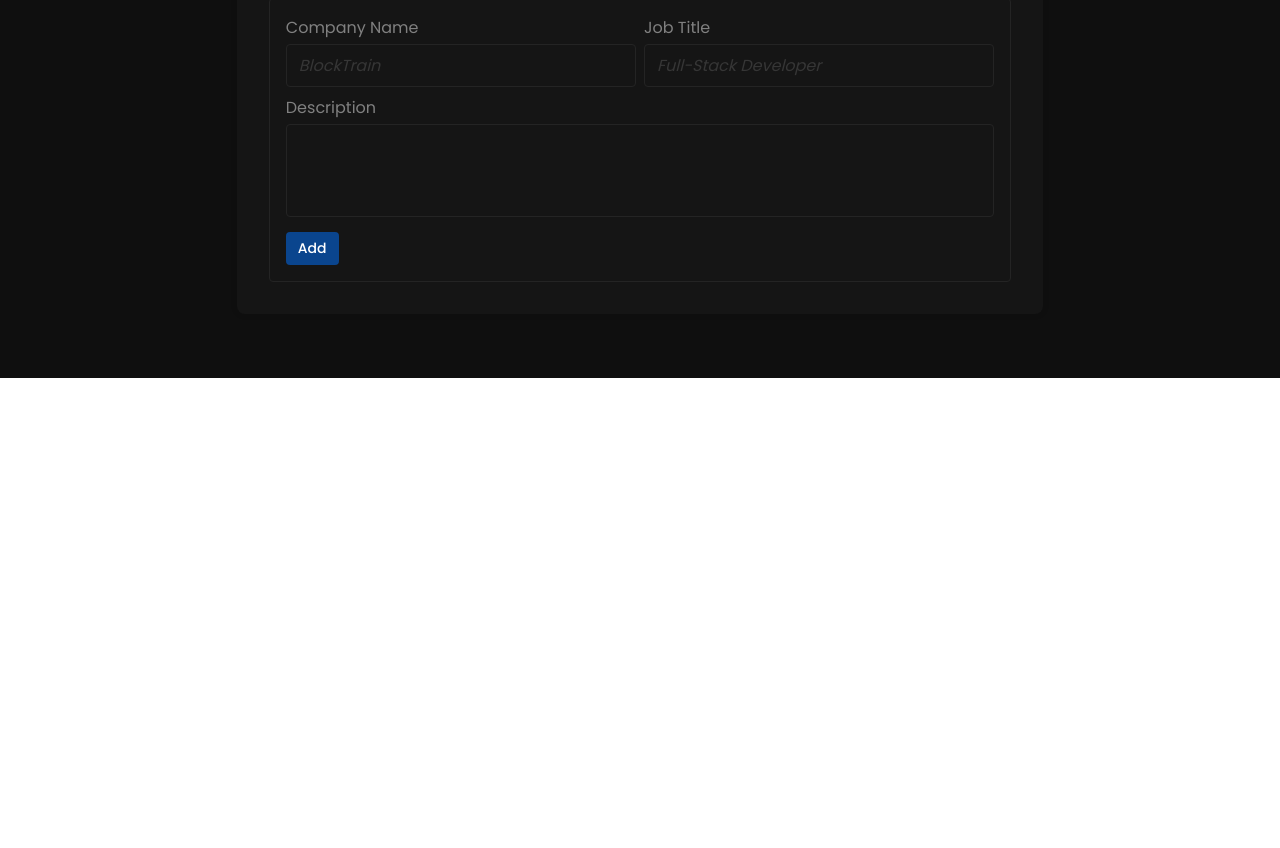
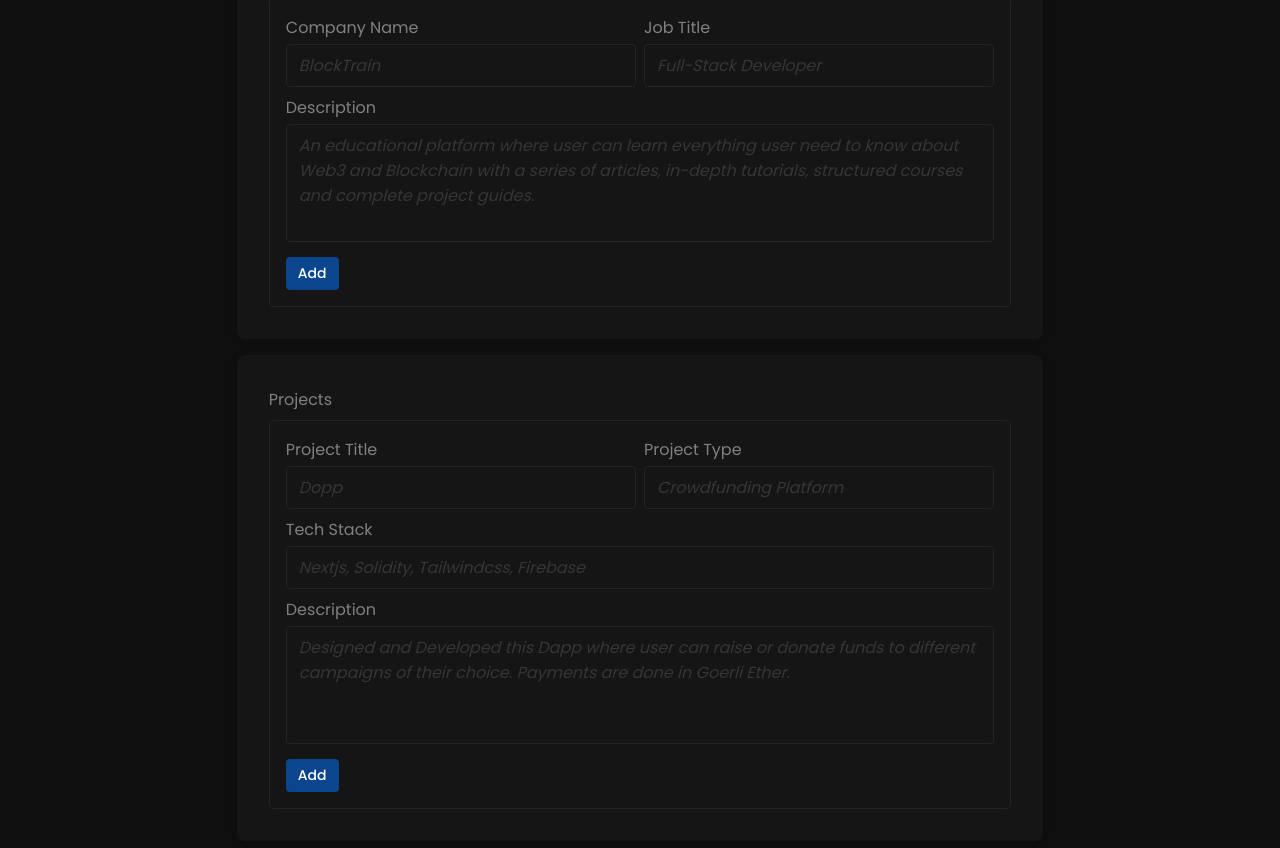
Before and after one commit to harshpandey002/devPool, a Next.js app: page /profile/create in a window 1280 px wide. Shown: the part 1160-2008 px from the top of the page. Before the commit the page ends 1538 px from the top, so only its background shows below. Built offline with nearby package versions, Linux system fonts and the light colour scheme.

Commit message:
Project Form UI

```diff
--- a/pages/profile/create.jsx
+++ b/pages/profile/create.jsx
@@ -21,22 +21,23 @@
   about: "",
 };
 
+const expDefaultValues = {
+  companyName: "",
+  jobTitle: "",
+  description: "",
+};
+
+const projDefaultValues = {
+  title: "",
+  projectType: "",
+  techStack: "",
+  description: "",
+};
+
 export default function CreateProfile() {
   const [skills, setSkills] = useState("");
-  const [experiences, setExperiences] = useState([
-    {
-      companyName: "",
-      jobTitle: "",
-      description: "",
-    },
-  ]);
-  const [projects, setProjects] = useState([
-    {
-      title: "",
-      techStack: "",
-      description: "",
-    },
-  ]);
+  const [experiences, setExperiences] = useState([expDefaultValues]);
+  const [projects, setProjects] = useState([projDefaultValues]);
   const {
     register,
     handleSubmit,
@@ -79,6 +80,7 @@
         </div>
         <Skills skills={skills} setSkills={setSkills} />
         <Experience experiences={experiences} setExperiences={setExperiences} />
+        <Project projects={projects} setProjects={setProjects} />
       </form>
     </Layout>
   );
@@ -117,15 +119,12 @@
 }
 
 function Experience({ experiences, setExperiences }) {
-  const addExperience = () => {
-    setExperiences((prev) => [
-      ...prev,
-      {
-        companyName: "",
-        jobTitle: "",
-        description: "",
-      },
-    ]);
+  const addExperience = (i) => {
+    const newExp = JSON.parse(JSON.stringify(experiences));
+
+    newExp.splice(i + 1, 0, expDefaultValues);
+
+    setExperiences(newExp);
   };
 
   const delExperience = (i) => {
@@ -135,35 +134,144 @@
     setExperiences(newExp);
   };
 
+  const onChange = (e, i) => {
+    const newExp = JSON.parse(JSON.stringify(experiences));
+    newExp[i][e.target.name] = e.target.value;
+
+    setExperiences(newExp);
+  };
+
   return (
     <div className={styles.question}>
       <p>Experiences</p>
-      {experiences.map((exp, i) => (
-        <div key={i} className={styles.experience}>
+      {experiences.map((exp, idx) => (
+        <div key={idx} className={styles.experience}>
           <div className={styles.inputGroup}>
             <div>
               <p>Company Name</p>
-              <input type="text" placeholder="BlockTrain" />
+              <input
+                type="text"
+                onChange={(e) => onChange(e, idx)}
+                value={exp.companyName}
+                name="companyName"
+                placeholder="BlockTrain"
+              />
             </div>
             <div>
               <p>Job Title</p>
-              <input type="text" placeholder="Full-Stack Developer" />
+              <input
+                type="text"
+                onChange={(e) => onChange(e, idx)}
+                value={exp.jobTitle}
+                name="jobTitle"
+                placeholder="Full-Stack Developer"
+              />
             </div>
           </div>
           <div>
             <p>Description</p>
-            <textarea rows={3} />
+            <textarea
+              rows={4}
+              onChange={(e) => onChange(e, idx)}
+              value={exp.description}
+              name="description"
+              placeholder="An educational platform where user can learn everything user need to know about Web3 and Blockchain with a series of articles, in-depth tutorials, structured courses and complete project guides."
+            />
           </div>
           <div className={styles.action}>
             {experiences.length > 1 && (
-              <button id={styles.delete} onClick={() => delExperience(i)}>
+              <button id={styles.delete} onClick={() => delExperience(idx)}>
                 Delete
               </button>
             )}
-            <button onClick={addExperience}>Add</button>
+            <button onClick={() => addExperience(idx)}>Add</button>
           </div>
         </div>
       ))}
     </div>
   );
 }
+
+function Project({ projects, setProjects }) {
+  const addProject = (i) => {
+    const newProj = JSON.parse(JSON.stringify(projects));
+
+    newProj.splice(i + 1, 0, projDefaultValues);
+
+    setProjects(newProj);
+  };
+
+  const delProject = (i) => {
+    const newProj = JSON.parse(JSON.stringify(projects));
+    newProj.splice(i, 1);
+
+    setProjects(newProj);
+  };
+
+  const onChange = (e, i) => {
+    const newProj = JSON.parse(JSON.stringify(projects));
+    newProj[i][e.target.name] = e.target.value;
+
+    setProjects(newProj);
+  };
+
+  return (
+    <div className={styles.question}>
+      <p>Projects</p>
+      {projects.map((exp, idx) => (
+        <div key={idx} className={styles.experience}>
+          <div className={styles.inputGroup}>
+            <div>
+              <p>Project Title</p>
+              <input
+                type="text"
+                onChange={(e) => onChange(e, idx)}
+                value={exp.title}
+                name="title"
+                placeholder="Dopp"
+              />
+            </div>
+            <div>
+              <p>Project Type</p>
+              <input
+                type="text"
+                onChange={(e) => onChange(e, idx)}
+                value={exp.projectType}
+                name="projectType"
+                placeholder="Crowdfunding Platform"
+              />
+            </div>
+          </div>
+          <div>
+            <p>Tech Stack</p>
+            <input
+              type="text"
+              onChange={(e) => onChange(e, idx)}
+              value={exp.techStack}
+              name="techStack"
+              placeholder="Nextjs, Solidity, Tailwindcss, Firebase"
+            />
+          </div>
+          <div>
+            <p>Description</p>
+            <textarea
+              rows={4}
+              onChange={(e) => onChange(e, idx)}
+              value={exp.description}
+              name="description"
+              placeholder="Designed and Developed this Dapp where user can raise or donate funds to different campaigns of their choice. Payments are done in Goerli Ether."
+            />
+          </div>
+          <div className={styles.action}>
+            {projects.length > 1 && (
+              <button id={styles.delete} onClick={() => delProject(idx)}>
+                Delete
+              </button>
+            )}
+            <button onClick={() => addProject(idx)}>Add</button>
+          </div>
+        </div>
+      ))}
+    </div>
+  );
+}
```
